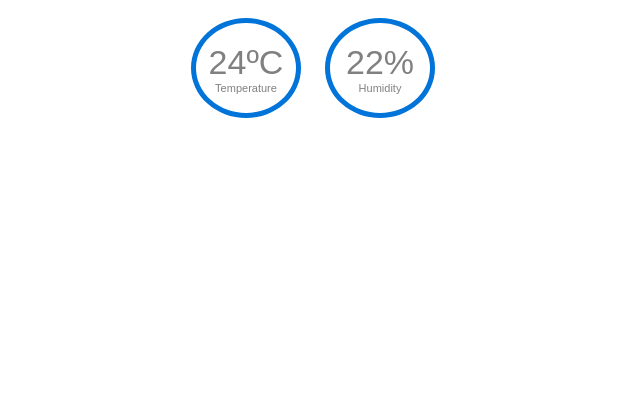
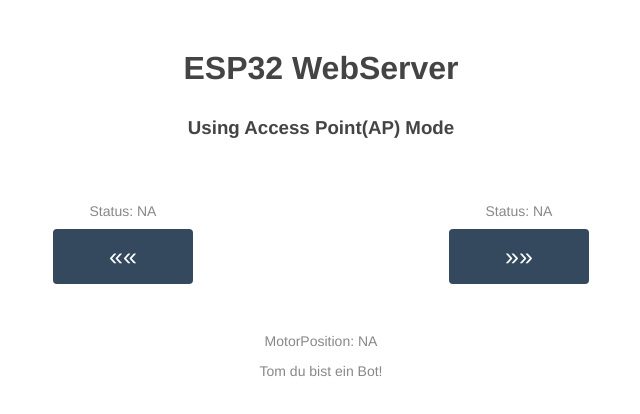
Before and after one commit to Rems2512/Slider-core, a plain HTML site: page data/dashboard.html in a window 1280 px wide. Shown: the whole page, without its empty margins (327-967 px from the left). Drawn offline with Linux system fonts and the light colour scheme.

Commit message:
Add files via upload

```diff
--- a/data/dashboard.css
+++ b/data/dashboard.css
@@ -1,29 +1,68 @@
-.dashboard{
-    text-align: center;
+html,body {
+  height: 100%;
+  width: 100%;
 }
 
-.circle-container {
-    display: inline-block;
-    margin: 10px;
+html {
+  font-family: Helvetica;
+  display: inline-block;
+  margin: 0 auto;
+  text-align: center;
 }
 
-.circle {
-   border: 5px solid #0074D9;
-   border-radius: 50%;
-   display: table-cell;
-   height: 100px;
-   vertical-align: middle;
-   width: 100px;
+body {margin-top: 50px;}
+
+h1 {
+  color: #444444;
+  margin: 50px auto 30px;
 }
 
-.circle__content{
-   color: gray;
-   font-family: Arial, Helvetica, sans-serif;
-   font-size: 34px;
+h3 {
+  color: #444444;
+  margin-bottom: 50px;
 }
 
-.circle__lower-text{
-    color: gray;
-    font-family: Arial, Helvetica, sans-serif;
-    font-size: 11px;
+p {
+  font-size: 14px;
+  color: #888;
+  margin-bottom: 10px;
 }
+
+.button {
+  display: block;
+  width: 80px;
+  background-color: #3498db;
+  border: none;
+  color: white;
+  padding: 13px 30px;
+  text-decoration: none;
+  font-size: 25px;
+  margin: 0 auto 35px;
+  cursor: pointer;
+  border-radius: 4px;
+}
+
+.button-on {
+  background-color: #FF3A35;
+}
+
+.button-on:active {
+  background-color: #2980b9;
+}
+
+.button-off {
+  background-color: #34495e;
+}
+
+.button-off:active {
+  background-color: #2c3e50;
+}
+.flex {
+  display: flex;
+  justify-content: center;
+}
+
+.buttondiv {
+  padding-right: 10%;
+  padding-left: 10%;
+}
--- a/data/dashboard.html
+++ b/data/dashboard.html
@@ -1,31 +1,39 @@
+<!DOCTYPE html>
+<html>
+
 <head>
-    <link rel="stylesheet" type="text/css" href="dashboard.css">
+  <title>LED Control</title>
+  <meta name='viewport' content='width=device-width, initial-scale=1.0, user-scalable=no' />
+  <meta charset='utf-8'>
+  <link rel="stylesheet" type="text/css" href="dashboard.css">
+  <script type="text/javascript" src="script.js"></script>
 </head>
 
 <body>
-    <div class="dashboard">
 
-        <div class="circle-container">
-            <div class="circle">
 
-                <div class="circle__content">
-                    24ºC
-                </div>
-                <div class="circle__lower-text">
-                    Temperature
-                </div>
-            </div>
-        </div>
+  <h1> ESP32 WebServer</h1>
 
-        <div class="circle-container">
-            <div class="circle">
-                <div class="circle__content">
-                    22%
-                </div>
-                <div class="circle__lower-text">
-                    Humidity
-                </div>
-            </div>
-        </div>
+  <h3>Using Access Point(AP) Mode</h3>
+
+  <div class="flex">
+
+    <div class="buttondiv">
+      <p> Status: <span id="MStatusL">NA</span></p>
+      <a id="ButtonL" class="button button-off" onclick="motor('links')">&#171;&#171;</a>  <!--    &#171; ist <<  -->
     </div>
+    <div class="buttondiv">
+      <p> Status: <span id="MStatusR">NA</span></p>
+      <a id="ButtonR" class="button button-off" onclick="motor('rechts')">&#187;&#187;</a>  <!--    &#187; ist >>  -->
+    </div>
+  </div>
+
+  <p> MotorPosition: <span id="Position">NA</span> </p>
+
+  <div>
+    <p class="text-dark">Tom du bist ein Bot!</p>
+  </div>
 </body>
+
+
+</html>
--- /dev/null
+++ b/data/script.js
@@ -0,0 +1,101 @@
+function sendData(led) {
+  console.log("thiss is LED");
+  var xhttp = new XMLHttpRequest();
+  xhttp.onreadystatechange = function () {
+    if (this.readyState == 4 && this.status == 200) {
+      document.getElementById("LEDState").innerHTML =
+        this.responseText;
+    }
+  };
+  xhttp.open("GET", "setLED?LEDstate=" + led, true);
+  xhttp.send();
+}
+///////////////////////////////////////////
+// zu sendende Daten:
+
+//Bewegungsgeschwindigkeit mm/s ? 3 Stellen ?
+// Ramping  Modi, 0=linear 1=x^2 2=x^1/2 3=
+// Keyframes
+//
+//
+//
+
+setInterval(function () {
+  // Call a function repetatively with 2 Second interval
+  getData();
+}, 3000); //2000mSeconds update rate
+
+var lastResponse;
+// Funktion zur update aller Parameter
+function getData() {
+  var xhttp = new XMLHttpRequest();
+
+  xhttp.onreadystatechange = function () {
+    if (this.readyState == 4 && this.status == 200) {
+
+      var ResponseText = this.responseText;        //creates ResponsText als Primitve (als String behandelbar)
+      // einteilung eines Strings in viele Infos
+      //https://developer.mozilla.org/de/docs/Web/JavaScript/Reference/Global_Objects/String
+      ///////////////////////////////////////////////////
+      //PositionX: [0,1,2,3] in cm
+
+	  // Ideen:
+	  // MotorStatusX, 0=Stehen 1=movingVor 2=movingBack [4]
+	  //
+	  // MODUS!!
+	  //
+      console.log(ResponseText);
+
+
+      document.getElementById("Position").innerHTML =
+        String(ResponseText[0]+ResponseText[1]+ResponseText[2]+ResponseText[3]+" cm");
+
+		if lastResponse[4] != ResponsText[4] {
+
+			if (ResponseText[4] == 0) {
+				document.getElementById("ButtonL").className="button button-off";
+				document.getElementById("ButtonR").className="button button-off";
+			}
+			if (ResponseText[4] == 1) {
+				document.getElementById("ButtonL").className="button button-on";
+				document.getElementById("ButtonR").className="button button-off";
+			}
+			if (ResponseText[4] == 2) {
+				document.getElementById("ButtonL").className="button button-off";
+				document.getElementById("ButtonR").className="button button-on";
+			}
+		}
+
+
+
+		lastResponse = ResponsText;
+    }
+  };
+
+  xhttp.open("GET", "getdata", true);
+  xhttp.send();
+}
+
+function motor(richtung) {
+  console.log("motor "+ richtung);
+  var xhttp = new XMLHttpRequest();
+
+  xhttp.onreadystatechange = function () {
+    if (this.readyState == 4 && this.status == 200) {
+
+      document.getElementById("ButtonL").className="button button-on";
+
+      document.getElementById("MStatusL").innerHTML =
+        this.responseText;
+
+      document.getElementById("ButtonR").className="button button-on";
+
+      document.getElementById("MStatusR").innerHTML =
+        this.responseText;
+    }
+  };
+
+  xhttp.open("GET", "moveMotor?richtung=" + richtung, true);
+  xhttp.send();
+
+}
```
